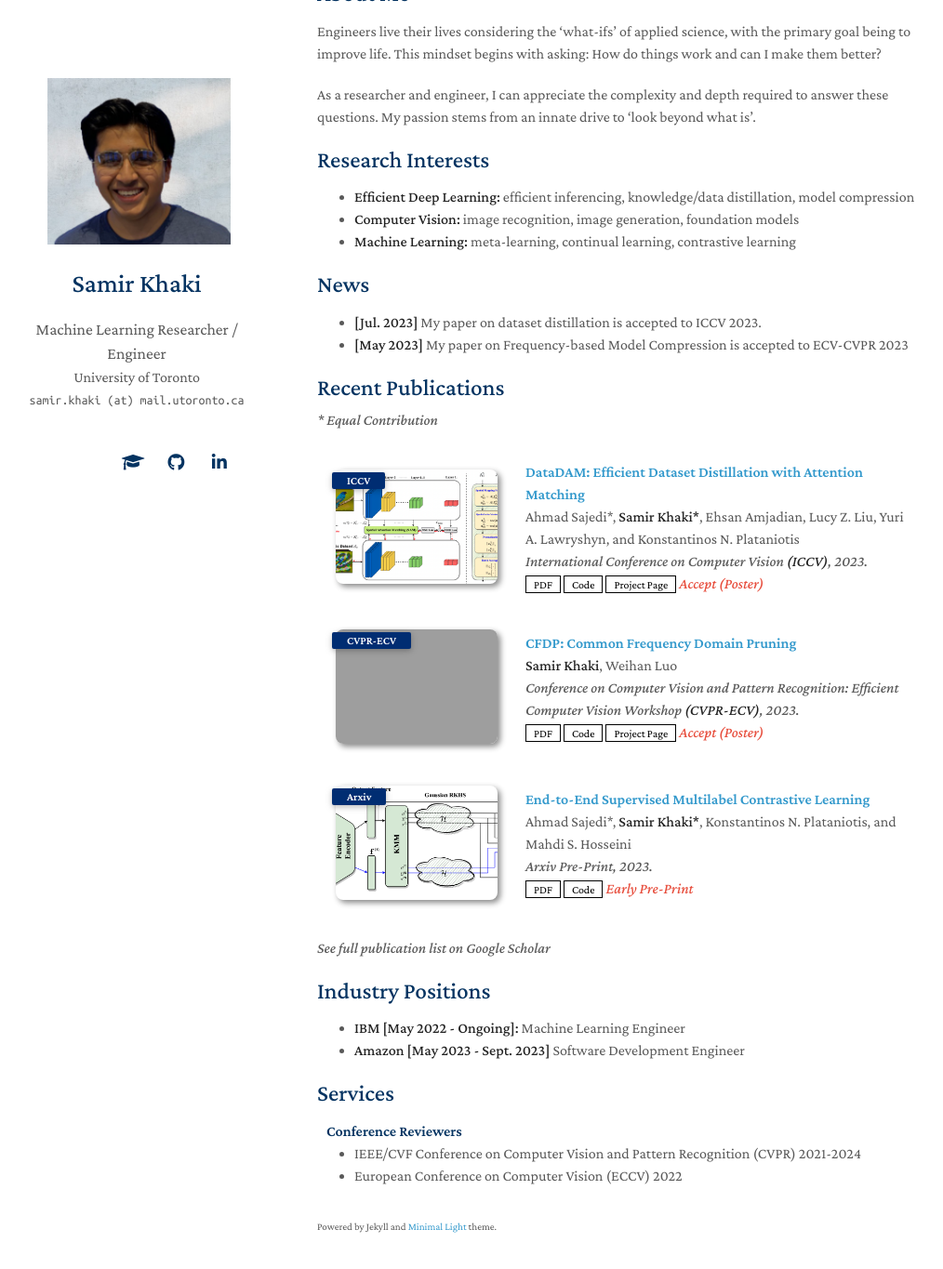
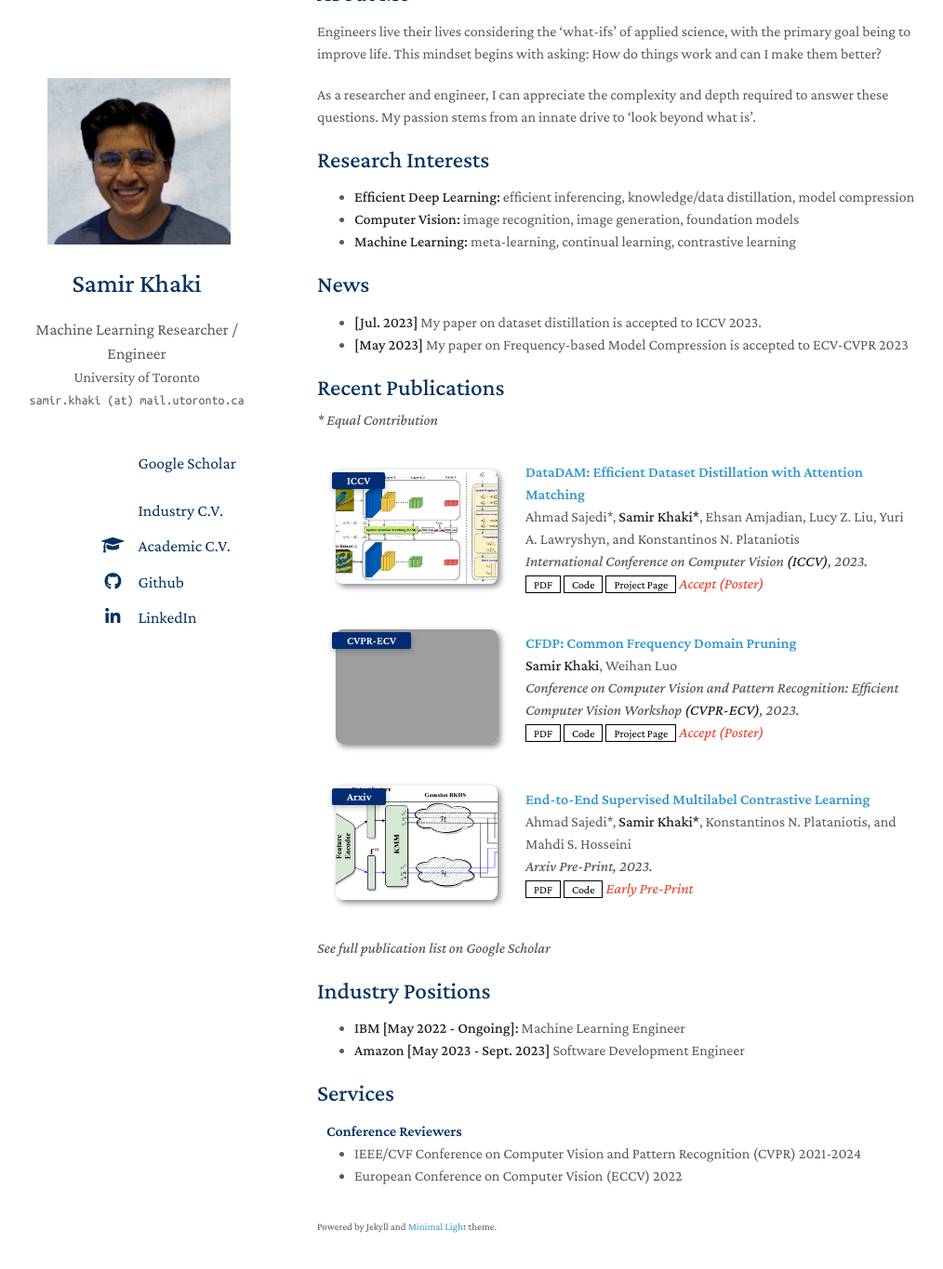
Before and after one commit to lizekai-richard/lizekai-richard.github.io, a Jekyll site: the page built from index.md, in a window 1280 px wide and 1400 px high, scrolled down 87 px. Shown: the top 1365 px of the window at 93% size, without its empty margins (129-1143 px from the left). Built offline with Jekyll 4.4.1, drawn with Linux system fonts in a browser that asks for light colours; nearby versions of some CDN libraries; a style sheet for code colours, icons or effects is not loaded; our own code applies the rules of GitHub Pages for plain Markdown files; grey boxes are pictures that could not be loaded.

Commit message:
Update Style

```diff
--- a/_layouts/homepage.html
+++ b/_layouts/homepage.html
@@ -61,55 +61,55 @@
 
         <br>
         <br>
-        <div class="social-icons" style="text-align: left">
+        <div class="social-icons">
         {% if site.google_scholar %}
         <a style="margin: 0 5px 0 0" href="{{ site.google_scholar }}">
           <i class="ai ai-google-scholar" style="font-size:1.2rem"></i>
         </a>
-        <!-- <a style="margin: 0 5px 0 0" href="{{ site.google_scholar }}">
+        <a style="margin: 0 5px 0 0" href="{{ site.google_scholar }}">
           <span ><p style="font-size:1.1rem;white-space: nowrap">Google Scholar</p></span>
-        </a>   -->
-        <!-- <br> -->
+        </a>
+        <br>
         {% endif %}
 
         {% if site.cv_link %}
         <a style="margin: 0 5px 0 0" href="{{ site.cv_link }}">
           <i class="ai ai-cv" style="font-size:1.3rem;"></i>
         </a>
-        <!-- <a style="margin: 0 5px 0 0" href="{{ site.cv_link }}">
+        <a style="margin: 0 5px 0 0" href="{{ site.cv_link }}">
           <span ><p style="font-size:1.1rem;white-space: nowrap">Industry C.V.</p></span>
-        </a>   -->
-        <!-- <br> -->
+        </a>
+        <br>
         {% endif %}
 
         {% if site.aca_cv_link %}
         <a style="margin: 0 5px 0 0" href="{{ site.aca_cv_link }}">
           <i class="fa fa-graduation-cap" style="font-size:1.2rem;"></i>
         </a>
-        <!-- <a style="margin: 0 5px 0 0" href="{{ site.aca_cv_link }}">
+        <a style="margin: 0 5px 0 0" href="{{ site.aca_cv_link }}">
           <span ><p style="font-size:1.1rem;white-space: nowrap">Academic C.V.</p></span>
-        </a>   -->
-        <!-- <br> -->
+        </a>
+        <br>
         {% endif %}
 
         {% if site.github_link %}
         <a style="margin: 0 5px 0 0" href="{{ site.github_link }}">
           <i class="fab fa-github"></i>
         </a>
-        <!-- <a style="margin: 0 5px 0 0" href="{{ site.github_link }}">
+        <a style="margin: 0 5px 0 0" href="{{ site.github_link }}">
           <span ><p style="font-size:1.1rem;white-space: nowrap">Github</p></span>
-        </a>   -->
-        <!-- <br> -->
+        </a>
+        <br>
         {% endif %}
 
         {% if site.linkedin %}
         <a style="margin: 0 5px 0 0" href="{{ site.linkedin }}">
           <i class="fab fa-linkedin"></i>
         </a>
-        <!-- <a style="margin: 0 5px 0 0" href="{{ site.linkedin }}">
+        <a style="margin: 0 5px 0 0" href="{{ site.linkedin }}">
           <span ><p style="font-size:1.1rem;white-space: nowrap">LinkedIn</p></span>
-        </a>   -->
-        <!-- <br> -->
+        </a>
+        <br>
         {% endif %}
 
         {% if site.twitter %}
--- a/_sass/minimal-light-no-dark-mode.scss
+++ b/_sass/minimal-light-no-dark-mode.scss
@@ -10,7 +10,7 @@
   color:#043361!important;
   border-radius:100%;
   text-align:center;
-  align-items: center;
+  // align-items: center;
   font-size:1.15rem;
   line-height:2.5rem;
   margin-right:1rem}
```
Also changed, not shown: 2 other files.
